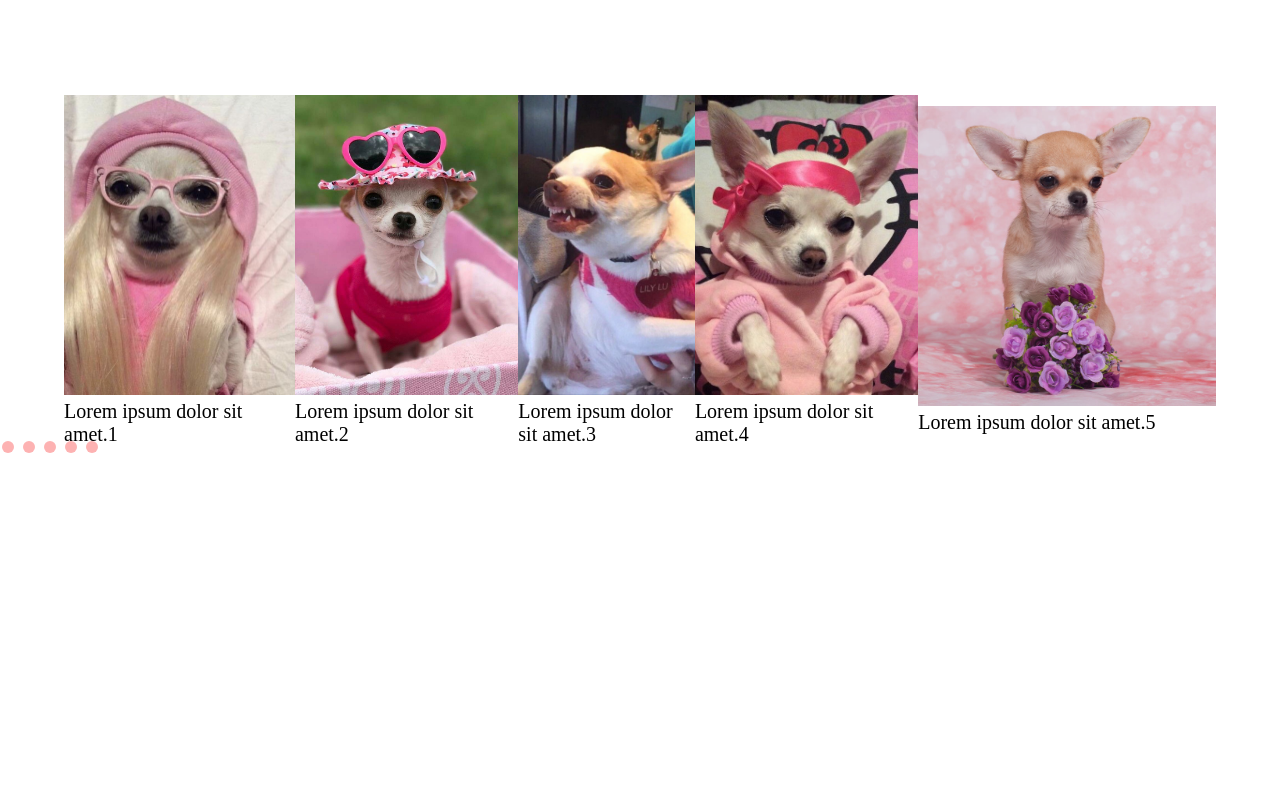
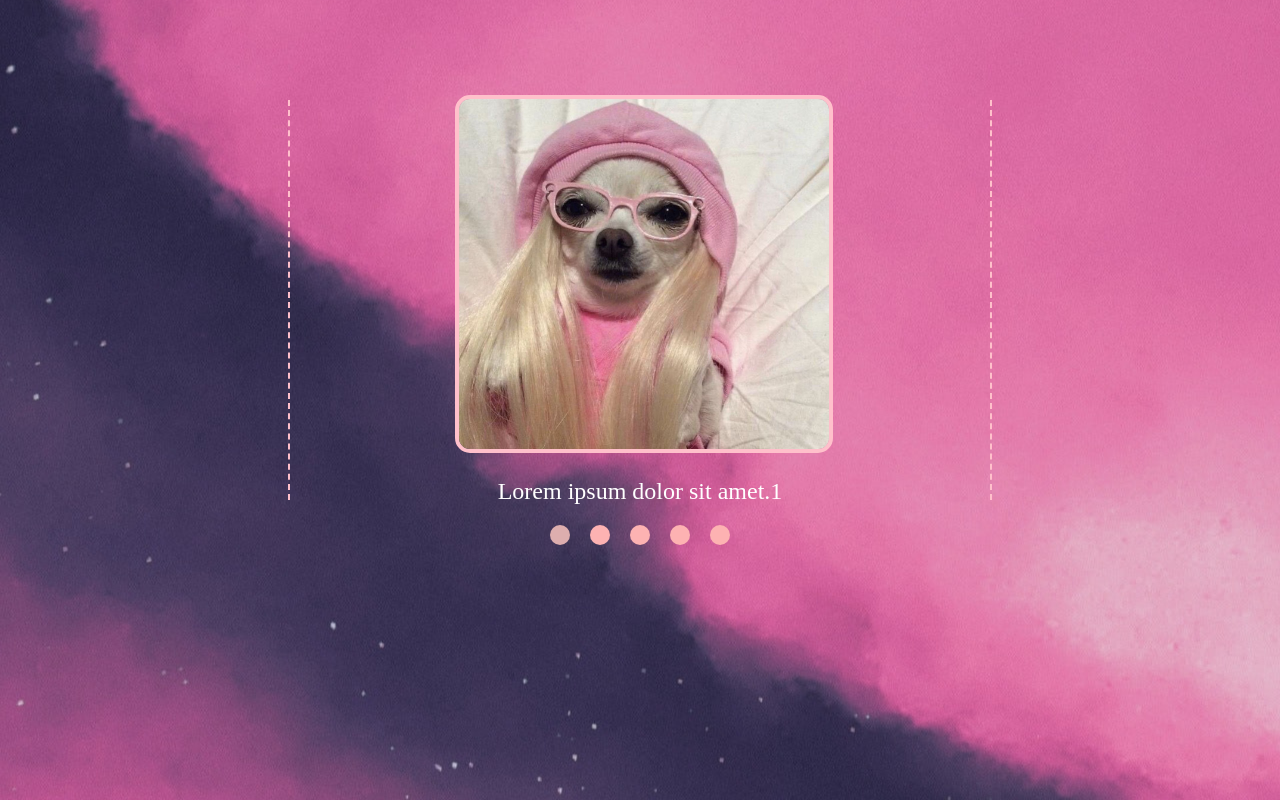
Before and after one commit to anmaiden/cssMemSlider, a plain HTML site: page cssMemSlider/index.html in a window 1280 px wide. Drawn offline with Linux system fonts and the light colour scheme.

Commit message:
feat: add a js code (wed, May 10, 2022 7:33:45 PM)

```diff
--- a/cssMemSlider/script.js
+++ b/cssMemSlider/script.js
@@ -0,0 +1,19 @@
+let order = 1;
+showSlide(order);
+function currentSlide(n) {
+  showSlide(order = n);
+}
+function showSlide(n){
+  let slides = document.getElementsByClassName("item");
+  let dotsPages = document.getElementsByClassName("dots");
+  if(n > slides.length) order = 1;
+  if (n < 1) order = slides.length;
+  for (let i = 0; i < slides.length; i++){
+    slides[i].style.display = "none";
+  }
+  for (let i = 0; i < dotsPages.length; i++) {
+        dotsPages[i].className = dotsPages[i].className.replace(" active", "");
+    }
+  slides[order - 1].style.display = "block";
+  dotsPages[order - 1].className += " active";
+}
--- a/cssMemSlider/style.css
+++ b/cssMemSlider/style.css
@@ -3,14 +3,10 @@
   margin: 0;
   font-size: 20px;
 }
-a{
-  text-decoration: none;
-  padding: 80px 50px;
-  color: #000;
-}
-a:hover{
-  background-color: antiquewhite;
-  transition-duration: .5s;
+body{
+  background-color: palevioletred;
+  background-image: url('assets/images/background.jpg');
+  background-position: center;
 }
 .container{
   max-width: 1280px;
@@ -18,37 +14,57 @@ a:hover{
 }
 /* image slider  */
 .slider_wrapper{
-  max-width: 90%;
+  border-left: 2px pink dashed;
+  border-right: 2px pink dashed;
+  max-width: 700px;
   position: relative;
   margin: auto;
-  height: 300px;
+  margin-top: 100px;
   margin-bottom: 15px;
-
-  padding-top: 120px;
+  height: 50vh;
   display: flex;
   align-items: center;
   justify-content: center;
 }
+.item{
+  text-align: center;
+}
 .image-slider{
-    object-fit: cover;
     width: 100%;
-    height: 300px;
-    border: none !important;
-    box-shadow: none !important;
+    height: 350px;
+    border: 4px solid pink;
+    border-radius: 15px;
+}
+.slider-description{
+  font-size: 24px;
+  margin-top: 20px;
+  color: white;
 }
 .slider_wrapper .item {
   animation-name: anim;
   animation-duration: 1.5s;
 }
+/* sliders buttons  */
+.dots_wrapper{
+  align-items: center;
+  min-height: 40px;
+  margin: 0 auto;
+  max-width: 300px;
+  display: flex;
+  justify-content: center;
+}
 .dots {
   cursor: pointer;
-  height: 12px;
-  width: 12px;
-  margin: 0 2px;
+  height: 20px;
+  width: 20px;
+  margin: 0 10px;
   background-color: rgb(253, 178, 178);
   border-radius: 50%;
-  display: inline-block;
-  transition: background-color 0.6s ease;
+}
+.active,
+.dots:hover {
+  transition-duration: .5s;
+  background-color: rgb(221, 174, 174);
 }
 @-webkit-keyframes anim {
   from {
```
Also changed, not shown: cssMemSlider/assets/images/background.jpg (added).
